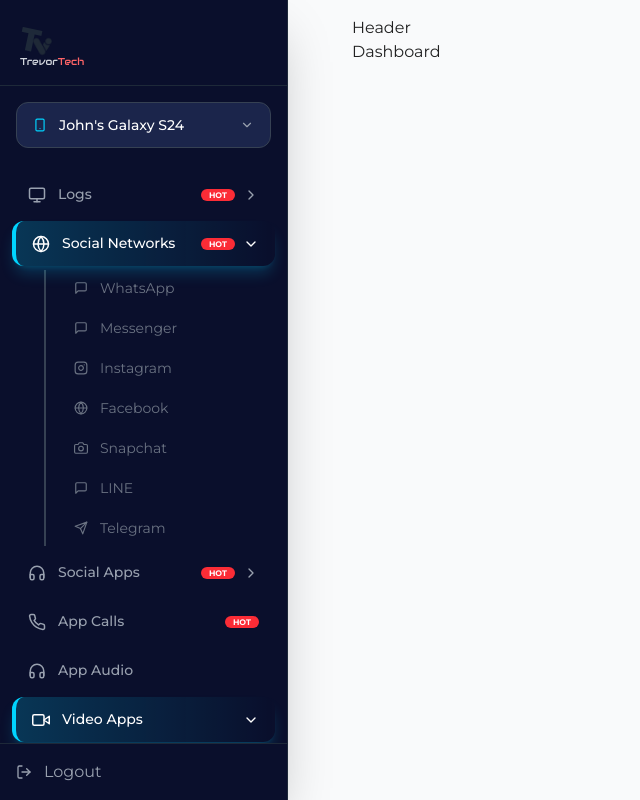
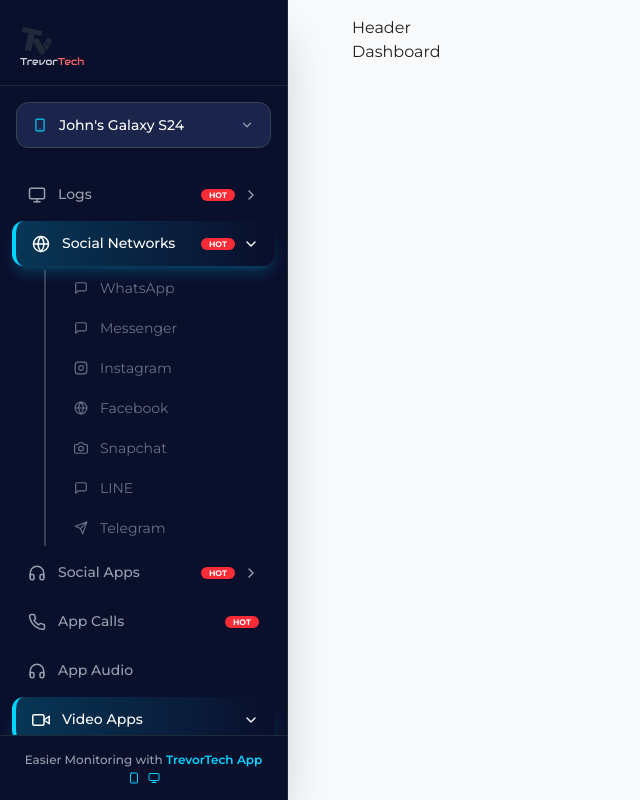
Before and after one commit to LifeofPaks/trevor-tech, a React (Vite) app: page /demo/dashboard in a window 1280 px wide. Shown: the whole page, without its empty margins (0-640 px from the left). Built offline with nearby package versions, Linux system fonts and the light colour scheme; a web font is replaced by a local one.

Commit message:
updated ui

```diff
--- a/src/components/navbar/DemoNavbar.jsx
+++ b/src/components/navbar/DemoNavbar.jsx
@@ -453,7 +453,9 @@
                     >
                       <span className="flex items-center gap-3">
                         <span className="text-lg">{item.icon}</span>
-                        <span className="font-medium text-[14px]">{item.label}</span>
+                        <span className="font-medium text-[14px]">
+                          {item.label}
+                        </span>
                       </span>
                       <span className="flex items-center gap-2">
                         {item.badge && (
@@ -500,11 +502,19 @@
         </nav>
 
         {/* Footer */}
-        <div className="border-t border-gray-800 !p-4">
-          <button className="flex items-center gap-3 text-gray-400 hover:text-white transition w-full">
-            <FiLogOut />
-            <span>Logout</span>
-          </button>
+        <div className="border-t border-gray-800 !p-4 !mt-auto">
+          <div className="text-center text-xs text-gray-500 !space-y-1">
+            <p className="font-medium text-gray-400">
+              Easier Monitoring with{" "}
+              <span className="text-[#00d4ff] font-semibold">
+                TrevorTech App
+              </span>
+            </p>
+            <div className="flex items-center justify-center gap-2 text-gray-600">
+              <FiSmartphone className="text-[#00d4ff]" />
+              <FiMonitor className="text-[#00d4ff]" />
+            </div>
+          </div>
         </div>
       </aside>
 
```
